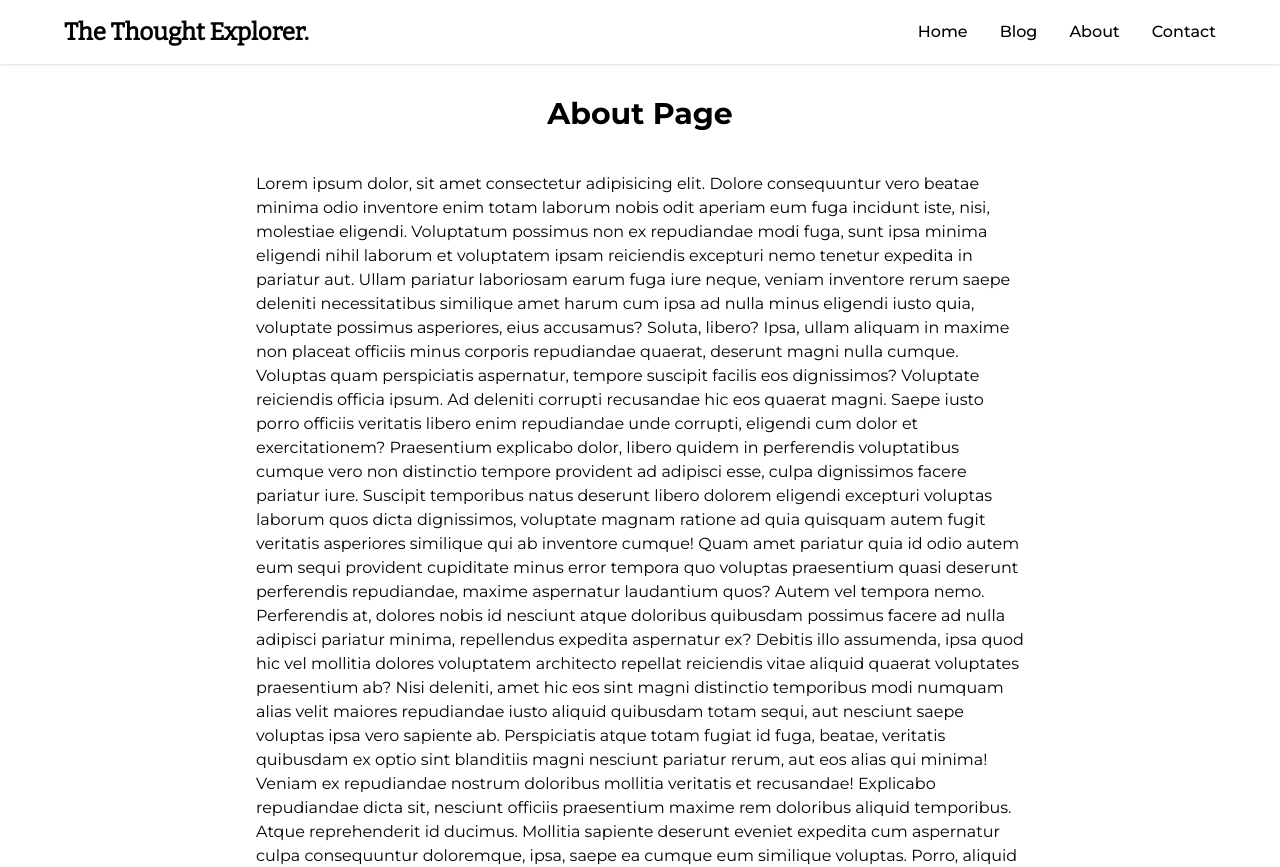
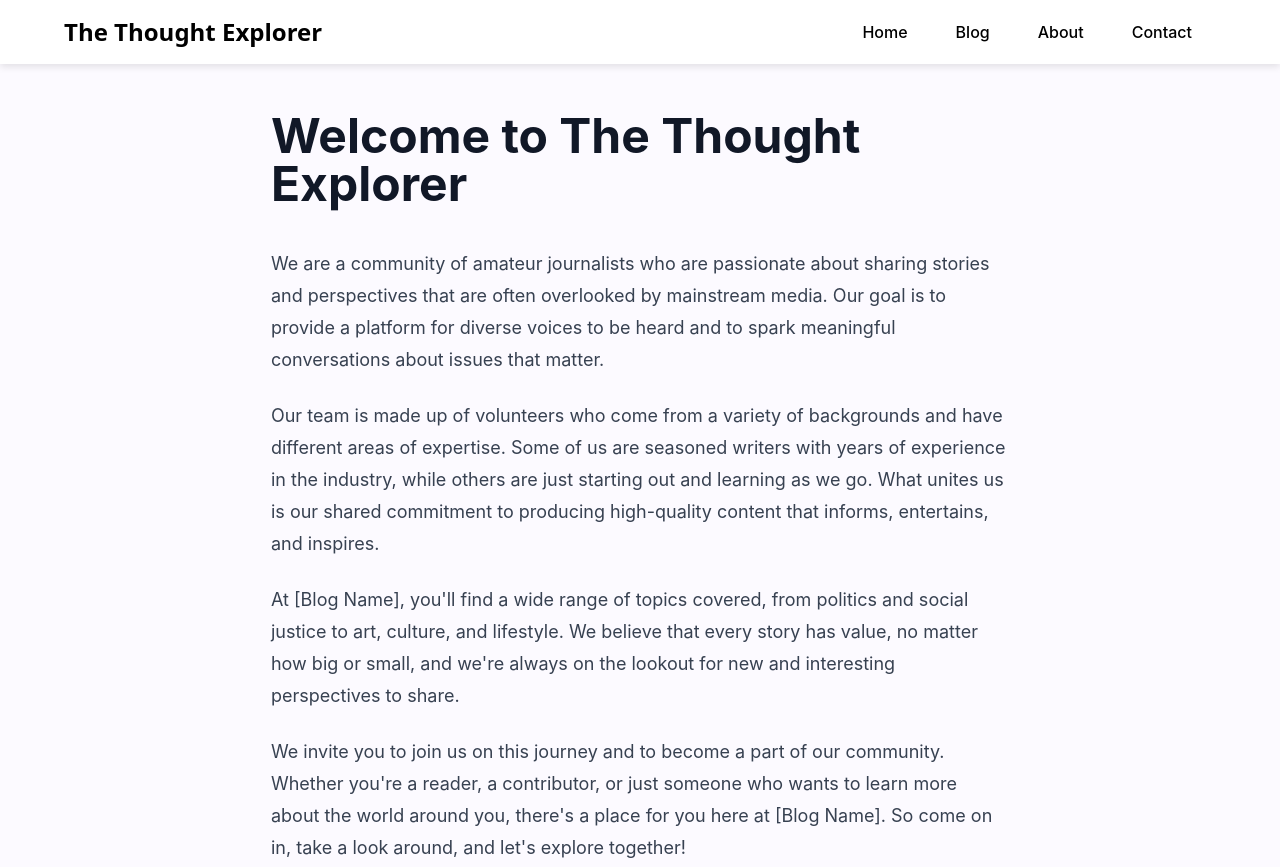
Before and after one commit to SabareeshNv/the-thought-explorer, an Astro site: page /about in a window 1280 px wide. Shown: the top 867 px of the page. Built offline with nearby package versions, Linux system fonts and the light colour scheme; Astro itself is replaced by a stand-in of ours.

Commit message:
changed fonts and styling

```diff
--- a/package.json
+++ b/package.json
@@ -13,8 +13,8 @@
 		"@astrojs/image": "^0.15.0",
 		"@astrojs/mdx": "^0.17.0",
 		"@astrojs/tailwind": "^3.0.1",
-		"@fontsource/bitter": "^4.5.11",
-		"@fontsource/montserrat": "^4.5.14",
+		"@fontsource/inter": "^4.5.15",
+		"@fontsource/source-sans-pro": "^4.5.11",
 		"@tailwindcss/typography": "^0.5.9",
 		"astro": "^2.0.14",
 		"sharp": "^0.31.3",
--- a/src/lib/components/Navbar.astro
+++ b/src/lib/components/Navbar.astro
@@ -7,20 +7,23 @@ const nav = [
 ];
 ---
 
-<header class="py-4 shadow">
+<header class="py-4 bg-white custom-shadow">
     <div class="layout flex flex-wrap justify-between items-center">
-        <a href="/">
-            <span class="font-heading font-bold text-2xl"
-                >The Thought Explorer.</span
-            >
+        <a href="/" class="font-heading font-semibold text-2xl"
+            >The Thought Explorer
         </a>
         <div id="toggle" class="md:hidden cursor-pointer text-xl">&#9776;</div>
         <nav id="nav" class="hidden md:flex w-full md:w-auto">
-            <ul class="flex flex-col pt-4 md:pt-0 md:flex-row gap-4 md:gap-8">
+            <ul class="flex flex-col pt-4 md:pt-0 md:flex-row">
                 {
                     nav.map((item) => (
-                        <li class="font-medium font-lg hover:text-purple-900">
-                            <a href={item.link}>{item.text}</a>
+                        <li class="py-4 md:py-0 md:px-6">
+                            <a
+                                href={item.link}
+                                class="font-medium hover:text-red-900 block"
+                            >
+                                {item.text}
+                            </a>
                         </li>
                     ))
                 }
--- a/src/lib/layouts/BaseLayout.astro
+++ b/src/lib/layouts/BaseLayout.astro
@@ -18,7 +18,7 @@ const { title, description } = Astro.props;
         <Head title={title} description={description} />
     </head>
 
-    <body class="antialiased font-sans">
+    <body class="antialiased font-sans bg-brand-white">
         <Navbar />
 
         <slot />
--- a/src/lib/styles/global.css
+++ b/src/lib/styles/global.css
@@ -17,7 +17,13 @@ body>footer {
 }
 
 .typography {
-    @apply prose md:prose-lg 2xl:prose-xl prose-headings:font-heading prose-headings:leading-tight prose-li:marker:text-gray-600 prose-th:bg-gray-800 prose-th:text-gray-200 prose-th:p-4 prose-td:p-4 prose-table:rounded-md prose-table:bg-brand-white prose-table:shadow prose-blockquote:border-accent prose-blockquote:bg-accent prose-blockquote:rounded prose-blockquote:shadow prose-blockquote:px-10 prose-blockquote:py-2;
+    @apply prose md:prose-lg 2xl:prose-xl
+    prose-headings:leading-tight prose-headings:font-heading
+    prose-li:marker:text-gray-600
+    prose-table:bg-brand-white prose-table:shadow prose-table:rounded-md
+    prose-th:bg-gray-800 prose-th:text-gray-200 prose-th:p-4 prose-td:p-4
+    prose-blockquote:border-accent prose-blockquote:bg-accent prose-blockquote:rounded prose-blockquote:shadow
+    prose-blockquote:px-10 prose-blockquote:py-2;
 }
 
 
@@ -40,13 +46,17 @@ body>footer {
 }
 
 .custom-shadow {
+    box-shadow: 0 3px 7px rgba(0, 0, 0, 0.1);
+}
+
+.card-shadow {
     box-shadow: 0 2px 5px rgba(0, 0, 0, 0.1);
     position: relative;
     top: 0;
     transition: all 0.1s ease-in;
 }
 
-.custom-shadow:hover {
-        top: -2px;
-        box-shadow: 0 4px 5px rgba(0, 0, 0, 0.2);
+.card-shadow:hover {
+    top: -2px;
+    box-shadow: 0 4px 5px rgba(0, 0, 0, 0.2);
 }
--- a/src/pages/about.astro
+++ b/src/pages/about.astro
@@ -1,62 +1,46 @@
 ---
 import BaseLayout from "@layouts/BaseLayout.astro";
+import { SITE_TITLE, SITE_DESCRIPTION } from "src/consts";
 
-const title = "About Page";
-const description = "this is the about page";
+const title = SITE_TITLE;
+const description = SITE_DESCRIPTION;
 ---
 
 <BaseLayout title={title} description={description}>
-    <main class="layout py-8">
-        <h1 class="text-3xl font-bold text-center">{title}</h1>
-
-        <p class="mt-10 max-w-screen-md mx-auto">
-            Lorem ipsum dolor, sit amet consectetur adipisicing elit. Dolore
-            consequuntur vero beatae minima odio inventore enim totam laborum
-            nobis odit aperiam eum fuga incidunt iste, nisi, molestiae eligendi.
-            Voluptatum possimus non ex repudiandae modi fuga, sunt ipsa minima
-            eligendi nihil laborum et voluptatem ipsam reiciendis excepturi nemo
-            tenetur expedita in pariatur aut. Ullam pariatur laboriosam earum
-            fuga iure neque, veniam inventore rerum saepe deleniti
-            necessitatibus similique amet harum cum ipsa ad nulla minus eligendi
-            iusto quia, voluptate possimus asperiores, eius accusamus? Soluta,
-            libero? Ipsa, ullam aliquam in maxime non placeat officiis minus
-            corporis repudiandae quaerat, deserunt magni nulla cumque. Voluptas
-            quam perspiciatis aspernatur, tempore suscipit facilis eos
-            dignissimos? Voluptate reiciendis officia ipsum. Ad deleniti
-            corrupti recusandae hic eos quaerat magni. Saepe iusto porro
-            officiis veritatis libero enim repudiandae unde corrupti, eligendi
-            cum dolor et exercitationem? Praesentium explicabo dolor, libero
-            quidem in perferendis voluptatibus cumque vero non distinctio
-            tempore provident ad adipisci esse, culpa dignissimos facere
-            pariatur iure. Suscipit temporibus natus deserunt libero dolorem
-            eligendi excepturi voluptas laborum quos dicta dignissimos,
-            voluptate magnam ratione ad quia quisquam autem fugit veritatis
-            asperiores similique qui ab inventore cumque! Quam amet pariatur
-            quia id odio autem eum sequi provident cupiditate minus error
-            tempora quo voluptas praesentium quasi deserunt perferendis
-            repudiandae, maxime aspernatur laudantium quos? Autem vel tempora
-            nemo. Perferendis at, dolores nobis id nesciunt atque doloribus
-            quibusdam possimus facere ad nulla adipisci pariatur minima,
-            repellendus expedita aspernatur ex? Debitis illo assumenda, ipsa
-            quod hic vel mollitia dolores voluptatem architecto repellat
-            reiciendis vitae aliquid quaerat voluptates praesentium ab? Nisi
-            deleniti, amet hic eos sint magni distinctio temporibus modi numquam
-            alias velit maiores repudiandae iusto aliquid quibusdam totam sequi,
-            aut nesciunt saepe voluptas ipsa vero sapiente ab. Perspiciatis
-            atque totam fugiat id fuga, beatae, veritatis quibusdam ex optio
-            sint blanditiis magni nesciunt pariatur rerum, aut eos alias qui
-            minima! Veniam ex repudiandae nostrum doloribus mollitia veritatis
-            et recusandae! Explicabo repudiandae dicta sit, nesciunt officiis
-            praesentium maxime rem doloribus aliquid temporibus. Atque
-            reprehenderit id ducimus. Mollitia sapiente deserunt eveniet
-            expedita cum aspernatur culpa consequuntur doloremque, ipsa, saepe
-            ea cumque eum similique voluptas. Porro, aliquid aliquam suscipit
-            quos aspernatur dolor illum dolore perferendis quae natus
-            repudiandae vel sunt rerum libero praesentium laudantium autem animi
-            officia excepturi consequuntur id et laborum ullam! Ipsum a tenetur
-            et obcaecati nulla facilis eaque ut nam aperiam! Ipsa, id modi?
-            Explicabo quasi possimus, dolorem eligendi, consequuntur labore sit,
-            quia quae ullam obcaecati commodi.
-        </p>
+    <main class="layout py-12">
+        <div class="prose lg:prose-lg mx-auto">
+            <h1 class="text-3xl font-bold">
+                Welcome to {title}
+            </h1>
+            <p>
+                We are a community of amateur journalists who are passionate
+                about sharing stories and perspectives that are often overlooked
+                by mainstream media. Our goal is to provide a platform for
+                diverse voices to be heard and to spark meaningful conversations
+                about issues that matter.
+            </p>
+            <p>
+                Our team is made up of volunteers who come from a variety of
+                backgrounds and have different areas of expertise. Some of us
+                are seasoned writers with years of experience in the industry,
+                while others are just starting out and learning as we go. What
+                unites us is our shared commitment to producing high-quality
+                content that informs, entertains, and inspires.
+            </p>
+            <p>
+                At [Blog Name], you'll find a wide range of topics covered, from
+                politics and social justice to art, culture, and lifestyle. We
+                believe that every story has value, no matter how big or small,
+                and we're always on the lookout for new and interesting
+                perspectives to share.
+            </p>
+            <p>
+                We invite you to join us on this journey and to become a part of
+                our community. Whether you're a reader, a contributor, or just
+                someone who wants to learn more about the world around you,
+                there's a place for you here at [Blog Name]. So come on in, take
+                a look around, and let's explore together!
+            </p>
+        </div>
     </main>
 </BaseLayout>
--- a/src/pages/category/[category].astro
+++ b/src/pages/category/[category].astro
@@ -37,7 +37,7 @@ const description = `Posts categorised under ${category}`;
         <h1 class="text-2xl">
             View the latests posts on
             <span
-                class="text-purple-900 tracking-tight font-semibold uppercase underline underline-offset-4"
+                class="text-red-900 tracking-tight italic underline underline-offset-4"
                 >{category}</span
             >
         </h1>
--- a/src/pages/index.astro
+++ b/src/pages/index.astro
@@ -17,7 +17,7 @@ const description = SITE_DESCRIPTION;
 	<main class="layout py-8">
 		{formattedBlogPosts.map((post) => <FeaturedBlogCard post={post} />)[0]}
 
-		<div class="grid gap-8 mt-8 card-container">
+		<div class="grid gap-8 mt-8 lg:mt-12 card-container">
 			{
 				formattedBlogPosts
 					.slice(1)
--- a/tailwind.config.cjs
+++ b/tailwind.config.cjs
@@ -6,8 +6,8 @@ module.exports = {
 	theme: {
 		extend: {
 			fontFamily: {
-				sans: ["Montserrat", ...defaultTheme.fontFamily.sans],
-				heading: ["Bitter", ...defaultTheme.fontFamily.serif],
+				sans: ["Inter", ...defaultTheme.fontFamily.sans],
+				heading: ["Source Sans Pro", ...defaultTheme.fontFamily.sans],
 			},
 			colors: {
 				'accent': "#CCE6D0",
```
Also changed, not shown: src/content/blog/14-architectural-design-ideas-for-a-spacious-interior.mdx (+8 -2 lines), src/content/blog/typography-example-post.mdx (+10 -1 lines), src/lib/components/BlogCard.astro (+7 -4 lines), src/lib/components/FeaturedBlogCard.astro (+7 -4 lines), src/lib/layouts/BlogPostLayout.astro (+4 -4 lines).
